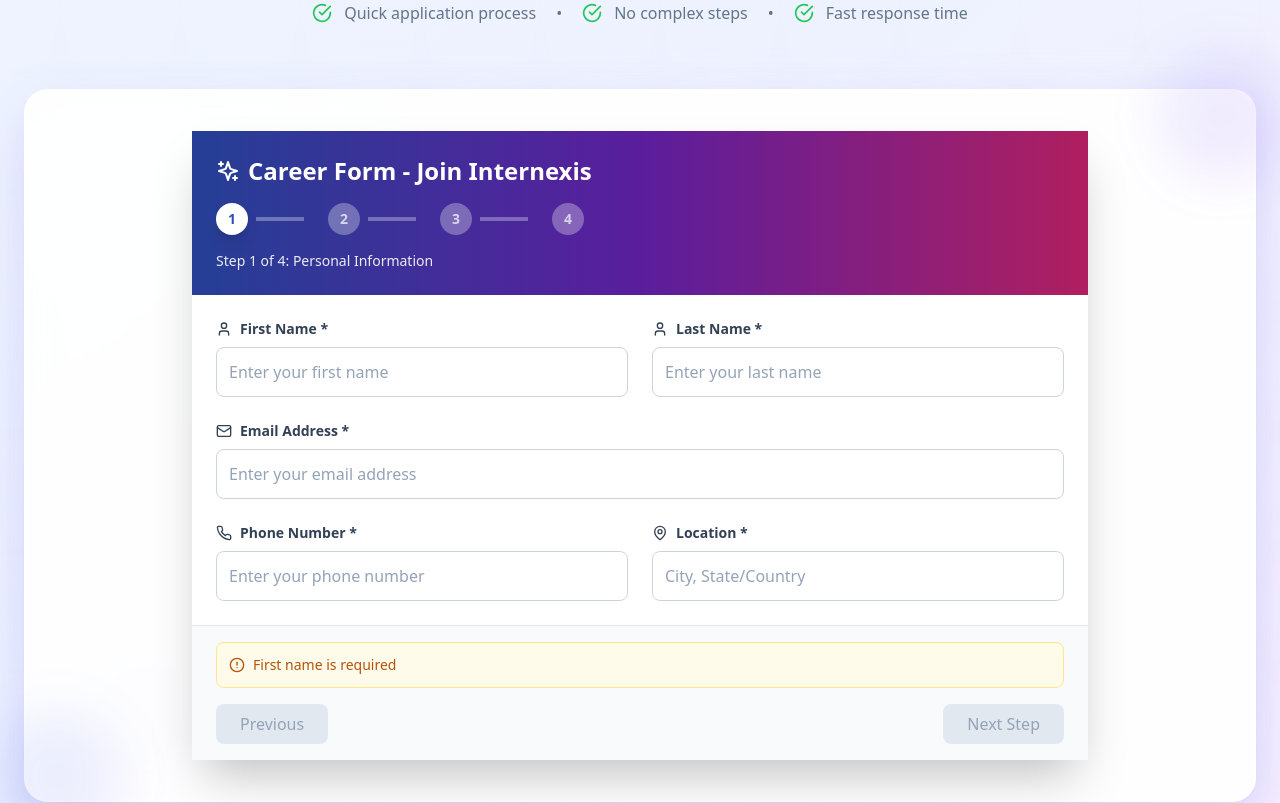
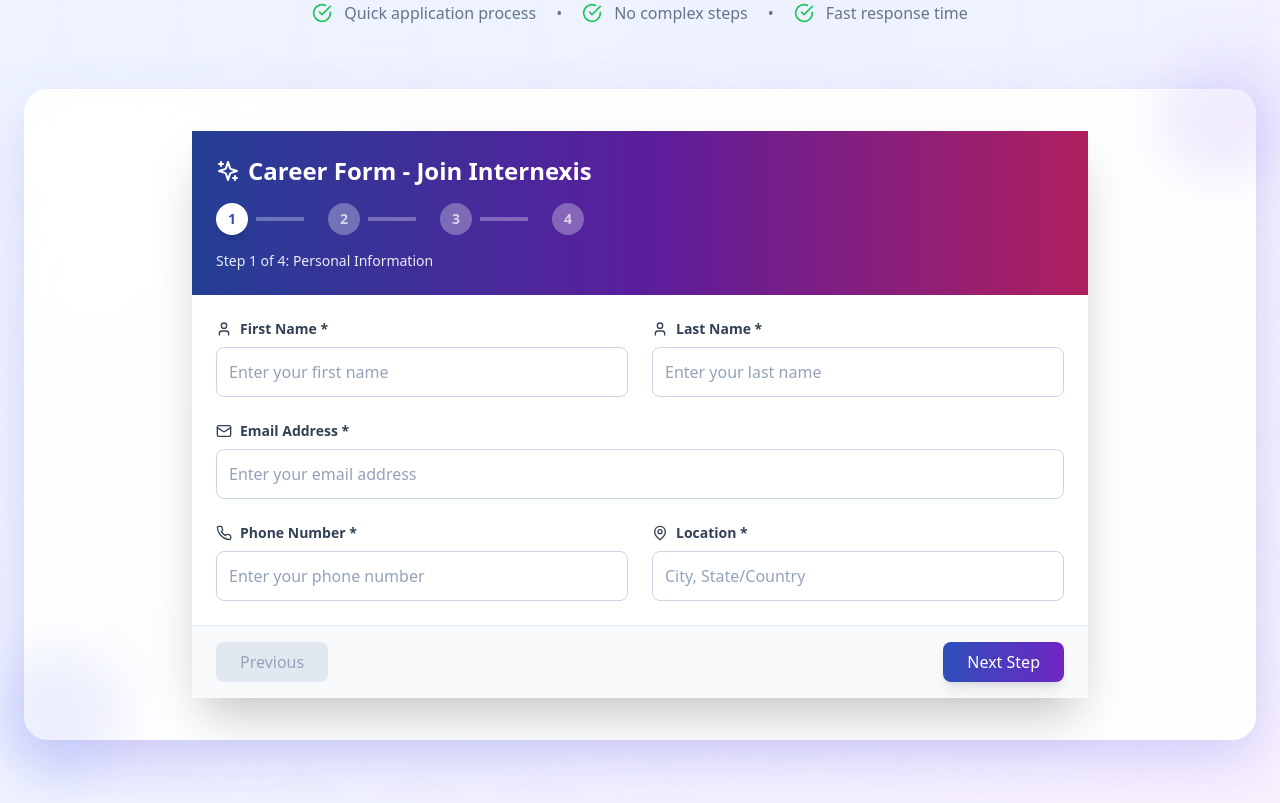
Before and after one commit to CodewithsushilOfficial/internexis-official, a React (Vite) app in the folder frontend/: page /careers in a window 1280 px wide. Shown: the part 6120-6923 px from the top of the page. Built offline with nearby package versions, Linux system fonts and the light colour scheme.

Commit message:
internexis

```diff
--- a/frontend/src/components/features/careers/CareerForm.tsx
+++ b/frontend/src/components/features/careers/CareerForm.tsx
@@ -14,7 +14,7 @@
  * - Smooth animations and transitions
  */
 
-import React, { useState } from 'react';
+import React, { useState, useEffect, useCallback, useMemo } from 'react';
 import { motion, AnimatePresence } from 'framer-motion';
 import {
   User,
@@ -85,6 +85,35 @@
   isEmbedded?: boolean;
 }
 
+// Wrapper component definition moved outside to prevent re-creation
+const FormWrapper: React.FC<{ children: React.ReactNode; isEmbedded: boolean }> = ({ children, isEmbedded }) => {
+  if (isEmbedded) {
+    return (
+      <div className="bg-white rounded-2xl max-w-4xl w-full mx-auto shadow-2xl">
+        {children}
+      </div>
+    );
+  }
+
+  return (
+    <motion.div
+      className="fixed inset-0 bg-black/60 backdrop-blur-sm flex items-center justify-center z-50"
+      initial={{ opacity: 0 }}
+      animate={{ opacity: 1 }}
+      exit={{ opacity: 0 }}
+    >
+      <motion.div
+        className="bg-white rounded-2xl max-w-4xl w-full mx-4 max-h-[90vh] overflow-hidden shadow-2xl"
+        initial={{ scale: 0.9, opacity: 0 }}
+        animate={{ scale: 1, opacity: 1 }}
+        transition={{ type: "spring", duration: 0.3 }}
+      >
+        {children}
+      </motion.div>
+    </motion.div>
+  );
+};
+
 const CareerForm: React.FC<CareerFormProps> = ({
   onClose,
   isEmbedded = false
@@ -125,8 +154,7 @@
     referralSource: '',
     additionalInfo: ''
   });
-
-  const roleTypes = [
+  const roleTypes = useMemo(() => [
     { value: 'web-developer', label: 'Web Developer', icon: '💻' },
     { value: 'app-developer', label: 'App Developer', icon: '📱' },
     { value: 'ai-ml-engineer', label: 'AI/ML Engineer', icon: '🤖' },
@@ -146,9 +174,9 @@
     { value: 'volunteer', label: 'Volunteer', icon: '❤️' },
     { value: 'project-manager', label: 'Project Manager', icon: '📋' },
     { value: 'business-analyst', label: 'Business Analyst', icon: '📊' }
-  ];
+  ], []);
 
-  const skillOptions = [
+  const skillOptions = useMemo(() => [
     // Frontend Development
     'React', 'Vue.js', 'Angular', 'JavaScript', 'TypeScript', 'HTML/CSS', 'Tailwind CSS', 'Bootstrap',
     'Next.js', 'Nuxt.js', 'Svelte', 'jQuery', 'SASS/SCSS', 'Webpack', 'Vite',
@@ -179,50 +207,50 @@
     // Soft Skills & Management
     'Leadership', 'Project Management', 'Communication', 'Problem Solving', 'Team Management',
     'Agile/Scrum', 'Product Management', 'Strategic Planning', 'Time Management'
-  ];
+  ], []);
 
-  const mentorAreas = [
+  const mentorAreas = useMemo(() => [
     'Web Development', 'Mobile Development', 'AI/ML', 'Data Science', 'UI/UX Design',
     'Digital Marketing', 'Career Guidance', 'Entrepreneurship', 'Project Management',
     'Technical Writing', 'Public Speaking', 'Interview Preparation'
-  ];
+  ], []);const handleInputChange = useCallback((field: keyof FormData, value: string | string[]) => {
+    setFormData(prev => {
+      // Only update if the value has actually changed to prevent unnecessary re-renders
+      if (prev[field] === value) return prev;
+      return { ...prev, [field]: value };
+    });
+  }, []);
 
-  const handleInputChange = (field: keyof FormData, value: string | string[]) => {
-    setFormData(prev => ({ ...prev, [field]: value }));
-  };
+  // Debounced input handler to prevent too frequent updates
+  const handleTextareaChange = useCallback((field: keyof FormData, value: string) => {
+    setFormData(prev => ({
+      ...prev,
+      [field]: value
+    }));
+  }, []);
 
-  const handleSkillToggle = (skill: string) => {
+  const handleSkillToggle = useCallback((skill: string) => {
     setFormData(prev => ({
       ...prev,
       skills: prev.skills.includes(skill)
         ? prev.skills.filter(s => s !== skill)
         : [...prev.skills, skill]
     }));
-  };
+  }, []);
 
-  const handleMentorAreaToggle = (area: string) => {
+  const handleMentorAreaToggle = useCallback((area: string) => {
     setFormData(prev => ({
       ...prev,
       mentorAreas: prev.mentorAreas.includes(area)
         ? prev.mentorAreas.filter(a => a !== area)
         : [...prev.mentorAreas, area]
     }));
-  };
+  }, []);
 
-  const handleSubmit = async (e: React.FormEvent) => {
-    e.preventDefault();
-    setIsSubmitting(true);
-    setSubmitError(null);
-
-    try {
-      console.log('Career Form submitted:', formData);
-      setIsSubmitted(true);
-
-      if (isEmbedded) {
-        // Reset form after 3 seconds for embedded mode
-        setTimeout(() => {
+  const resetForm = () => {
     setIsSubmitted(false);
     setCurrentStep(1);
+    setSubmitError(null);
     setFormData({
       firstName: '',
       lastName: '',
@@ -254,13 +282,26 @@
       referralSource: '',
       additionalInfo: ''
     });
-        }, 3000);
-      } else {
-        // Close modal after 3 seconds
+  };
+  const handleSubmit = async (e: React.FormEvent) => {
+    e.preventDefault();
+
+    // Prevent double submission
+    if (isSubmitting) return;
+
+    setIsSubmitting(true);
+    setSubmitError(null);
+
+    try {      console.log('Career Form submitted:', formData);
+      setIsSubmitted(true);
+
+      if (!isEmbedded && onClose) {
+        // Close modal after 3 seconds only for modal mode
         setTimeout(() => {
-          if (onClose) onClose();
+          onClose();
         }, 3000);
       }
+      // For embedded mode, keep the success state without auto-reset
     } catch (error) {
       console.error('Submission error:', error);
       setSubmitError('Network error. Please try again.');
@@ -275,100 +316,16 @@
 
   const prevStep = () => {
     if (currentStep > 1) setCurrentStep(currentStep - 1);
+  };  const isMentorRole = useMemo(() => formData.roleType === 'mentor', [formData.roleType]);
+  const isStudentRole = useMemo(() => ['student-team-member', 'campus-ambassador'].includes(formData.roleType), [formData.roleType]);
+  const showEducationFields = useMemo(() => isStudentRole || formData.university, [isStudentRole, formData.university]);
+  // Prevent unwanted form resets
+  useEffect(() => {
+    // Prevent form reset on component re-render
+    return () => {
+      // Cleanup function if needed
     };
-  // Enhanced validation functions
-  const isValidEmail = (email: string) => {
-    const emailRegex = /^[^\s@]+@[^\s@]+\.[^\s@]+$/;
-    return emailRegex.test(email);
-  };
-  const isValidPhone = (phone: string) => {
-    const phoneRegex = /^[+]?[1-9][\d]{0,15}$/;
-    return phoneRegex.test(phone.replace(/\s+/g, ''));
-  };
-
-  const isStepValid = (step: number) => {
-    switch (step) {
-      case 1:
-        return formData.firstName.trim() &&
-               formData.lastName.trim() &&
-               formData.email.trim() && isValidEmail(formData.email) &&
-               formData.phone.trim() && isValidPhone(formData.phone) &&
-               formData.location.trim();
-      case 2:
-        return formData.roleType &&
-               formData.skills.length > 0 &&
-               formData.experience.trim() &&
-               formData.experience.trim().length >= 50; // Minimum 50 characters for experience
-      case 3:
-        return formData.availability &&
-               formData.whyJoin.trim() &&
-               formData.whyJoin.trim().length >= 100; // Minimum 100 characters for motivation
-      case 4:
-        return true;
-      default:
-        return false;
-    }
-  };
-
-  // Get validation message for current step
-  const getValidationMessage = (step: number) => {
-    switch (step) {
-      case 1:
-        if (!formData.firstName.trim()) return "First name is required";
-        if (!formData.lastName.trim()) return "Last name is required";
-        if (!formData.email.trim()) return "Email is required";
-        if (!isValidEmail(formData.email)) return "Please enter a valid email address";
-        if (!formData.phone.trim()) return "Phone number is required";
-        if (!isValidPhone(formData.phone)) return "Please enter a valid phone number";
-        if (!formData.location.trim()) return "Location is required";
-        return "";
-      case 2:
-        if (!formData.roleType) return "Please select a role";
-        if (formData.skills.length === 0) return "Please select at least one skill";
-        if (!formData.experience.trim()) return "Experience description is required";
-        if (formData.experience.trim().length < 50) return "Please provide more detailed experience (minimum 50 characters)";
-        return "";
-      case 3:
-        if (!formData.availability) return "Please select your availability";
-        if (!formData.whyJoin.trim()) return "Please tell us why you want to join";
-        if (formData.whyJoin.trim().length < 100) return "Please provide more detailed motivation (minimum 100 characters)";
-        return "";
-      default:
-        return "";
-    }
-  };
-
-  const isMentorRole = formData.roleType === 'mentor';
-  const isStudentRole = ['student-team-member', 'campus-ambassador'].includes(formData.roleType);
-
-  // Wrapper component based on usage type
-  const FormWrapper = ({ children }: { children: React.ReactNode }) => {
-    if (isEmbedded) {
-      return (
-        <div className="bg-white rounded-2xl max-w-4xl w-full mx-auto shadow-2xl">
-          {children}
-        </div>
-      );
-    }
-
-    return (
-      <motion.div
-        className="fixed inset-0 bg-black/60 backdrop-blur-sm flex items-center justify-center z-50"
-        initial={{ opacity: 0 }}
-        animate={{ opacity: 1 }}
-        exit={{ opacity: 0 }}
-      >
-        <motion.div
-          className="bg-white rounded-2xl max-w-4xl w-full mx-4 max-h-[90vh] overflow-hidden shadow-2xl"
-          initial={{ scale: 0.9, opacity: 0 }}
-          animate={{ scale: 1, opacity: 1 }}
-          transition={{ type: "spring", duration: 0.3 }}
-        >
-          {children}
-        </motion.div>
-      </motion.div>
-    );
-  };
+  }, []);
 
   if (isSubmitted) {
     return (
@@ -416,23 +373,32 @@
             initial={{ width: 0 }}
             animate={{ width: "100%" }}
             transition={{ delay: 0.5, duration: 2 }}
-          />
-
-          <motion.p
+          />          <motion.p
             className="text-sm text-gray-500"
             initial={{ y: 20, opacity: 0 }}
             animate={{ y: 0, opacity: 1 }}
             transition={{ delay: 0.6 }}
           >
-            {isEmbedded ? "Form will reset automatically..." : "This window will close automatically..."}
+            {isEmbedded ? "Application submitted successfully!" : "This window will close automatically..."}
           </motion.p>
+            {isEmbedded && (
+            <motion.button
+              type="button"
+              onClick={resetForm}
+              className="mt-6 px-6 py-2 bg-gradient-to-r from-blue-600 to-purple-600 text-white rounded-lg font-medium hover:from-blue-700 hover:to-purple-700 transition-all shadow-lg hover:shadow-xl"
+              initial={{ y: 20, opacity: 0 }}
+              animate={{ y: 0, opacity: 1 }}
+              transition={{ delay: 0.8 }}
+            >
+              Submit Another Application
+            </motion.button>
+          )}
         </motion.div>
       </motion.div>
     );
   }
-
   return (
-    <FormWrapper>
+    <FormWrapper isEmbedded={isEmbedded}>
       {/* Header */}
       <div className="bg-gradient-to-r from-blue-600 via-purple-600 to-pink-600 p-6 text-white relative overflow-hidden">
         <div className="absolute inset-0 bg-black/20"></div>
@@ -484,8 +450,7 @@
       </div>
 
       {/* Form Content */}
-      <div className={`p-6 ${isEmbedded ? 'max-h-none' : 'overflow-y-auto max-h-[calc(90vh-200px)]'}`}>
-        <form onSubmit={handleSubmit}>
+      <div className={`p-6 ${isEmbedded ? 'max-h-none' : 'overflow-y-auto max-h-[calc(90vh-200px)]'}`}>        <form onSubmit={handleSubmit} key="career-form">
           <AnimatePresence mode="wait">
             {/* Step 1: Personal Information */}
             {currentStep === 1 && (
@@ -502,8 +467,8 @@
                     <label className="text-sm font-semibold text-gray-700 flex items-center gap-2">
                       <User className="w-4 h-4" />
                       First Name *
-                    </label>
-                    <input
+                    </label>                    <input
+                      id="firstName"
                       type="text"
                       value={formData.firstName}
                       onChange={(e) => handleInputChange('firstName', e.target.value)}
@@ -517,8 +482,8 @@
                     <label className="text-sm font-semibold text-gray-700 flex items-center gap-2">
                       <User className="w-4 h-4" />
                       Last Name *
-                    </label>
-                    <input
+                    </label>                    <input
+                      id="lastName"
                       type="text"
                       value={formData.lastName}
                       onChange={(e) => handleInputChange('lastName', e.target.value)}
@@ -533,8 +498,8 @@
                   <label className="text-sm font-semibold text-gray-700 flex items-center gap-2">
                     <Mail className="w-4 h-4" />
                     Email Address *
-                  </label>
-                  <input
+                  </label>                  <input
+                    id="email"
                     type="email"
                     value={formData.email}
                     onChange={(e) => handleInputChange('email', e.target.value)}
@@ -549,8 +514,8 @@
                     <label className="text-sm font-semibold text-gray-700 flex items-center gap-2">
                       <Phone className="w-4 h-4" />
                       Phone Number *
-                    </label>
-                    <input
+                    </label>                    <input
+                      id="phone"
                       type="tel"
                       value={formData.phone}
                       onChange={(e) => handleInputChange('phone', e.target.value)}
@@ -564,8 +529,8 @@
                     <label className="text-sm font-semibold text-gray-700 flex items-center gap-2">
                       <MapPin className="w-4 h-4" />
                       Location *
-                    </label>
-                    <input
+                    </label>                    <input
+                      id="location"
                       type="text"
                       value={formData.location}
                       onChange={(e) => handleInputChange('location', e.target.value)}
@@ -638,23 +603,15 @@
                 </div>                <div className="space-y-2">
                   <label className="block text-sm font-semibold text-gray-700">
                     Experience *
-                  </label>
-                  <textarea
+                  </label>                  <textarea
+                    id="experience"
                     value={formData.experience}
-                    onChange={(e) => handleInputChange('experience', e.target.value)}
+                    onChange={(e) => handleTextareaChange('experience', e.target.value)}
                     className="w-full p-3 border border-gray-300 rounded-lg focus:ring-2 focus:ring-blue-500 focus:border-transparent transition-all"
                     rows={4}
                     placeholder="Describe your relevant experience, projects, and achievements..."
                     required
                   />
-                  <div className="flex justify-between items-center text-xs">
-                    <span className={`${formData.experience.length >= 50 ? 'text-green-600' : 'text-gray-500'}`}>
-                      {formData.experience.length}/50 characters minimum
-                    </span>
-                    {formData.experience.length < 50 && (
-                      <span className="text-amber-600">Need {50 - formData.experience.length} more characters</span>
-                    )}
-                  </div>
                 </div>
 
                 {/* Mentor-specific fields */}
@@ -663,10 +620,9 @@
                     <div className="space-y-2">
                       <label className="block text-sm font-semibold text-gray-700">
                         Mentoring Experience
-                      </label>
-                      <textarea
+                      </label>                      <textarea
                         value={formData.mentorExperience}
-                        onChange={(e) => handleInputChange('mentorExperience', e.target.value)}
+                        onChange={(e) => handleTextareaChange('mentorExperience', e.target.value)}
                         className="w-full p-3 border border-gray-300 rounded-lg focus:ring-2 focus:ring-blue-500 focus:border-transparent transition-all"
                         rows={3}
                         placeholder="Describe your mentoring experience and approach..."
@@ -692,10 +648,8 @@
                       </div>
                     </div>
                   </>
-                )}
-
-                {/* Education fields for students */}
-                {(isStudentRole || formData.university) && (
+                )}                {/* Education fields for students */}
+                {showEducationFields && (
                   <div className="grid grid-cols-1 md:grid-cols-2 gap-6">
                     <div className="space-y-2">
                       <label className="text-sm font-semibold text-gray-700 flex items-center gap-2">
@@ -818,32 +772,23 @@
                 </div>                <div className="space-y-2">
                   <label className="block text-sm font-semibold text-gray-700">
                     Why do you want to join Internexis? *
-                  </label>
-                  <textarea
+                  </label>                  <textarea
+                    id="whyJoin"
                     value={formData.whyJoin}
-                    onChange={(e) => handleInputChange('whyJoin', e.target.value)}
+                    onChange={(e) => handleTextareaChange('whyJoin', e.target.value)}
                     className="w-full p-3 border border-gray-300 rounded-lg focus:ring-2 focus:ring-blue-500 focus:border-transparent transition-all"
                     rows={4}
                     placeholder="Tell us about your motivation and what you hope to achieve..."
                     required
                   />
-                  <div className="flex justify-between items-center text-xs">
-                    <span className={`${formData.whyJoin.length >= 100 ? 'text-green-600' : 'text-gray-500'}`}>
-                      {formData.whyJoin.length}/100 characters minimum
-                    </span>
-                    {formData.whyJoin.length < 100 && (
-                      <span className="text-amber-600">Need {100 - formData.whyJoin.length} more characters</span>
-                    )}
-                  </div>
                 </div>
 
                 <div className="space-y-2">
                   <label className="block text-sm font-semibold text-gray-700">
                     Previous Work/Projects (Optional)
-                  </label>
-                  <textarea
+                  </label>                  <textarea
                     value={formData.previousWork}
-                    onChange={(e) => handleInputChange('previousWork', e.target.value)}
+                    onChange={(e) => handleTextareaChange('previousWork', e.target.value)}
                     className="w-full p-3 border border-gray-300 rounded-lg focus:ring-2 focus:ring-blue-500 focus:border-transparent transition-all"
                     rows={3}
                     placeholder="Describe any relevant previous work or personal projects..."
@@ -929,14 +874,6 @@
         </form>
       </div>      {/* Footer */}
       <div className="bg-gray-50 px-6 py-4 border-t">
-        {/* Validation Message */}
-        {!isStepValid(currentStep) && currentStep < 4 && (
-          <div className="mb-4 p-3 bg-amber-50 border border-amber-200 rounded-lg flex items-center gap-2 text-amber-700">
-            <AlertCircle className="w-4 h-4 flex-shrink-0" />
-            <span className="text-sm">{getValidationMessage(currentStep)}</span>
-          </div>
-        )}
-
         <div className="flex justify-between items-center">
           <button
             type="button"
@@ -956,13 +893,7 @@
               <button
                 type="button"
                 onClick={nextStep}
-                disabled={!isStepValid(currentStep)}
-                className={`px-6 py-2 rounded-lg font-medium transition-all ${
-                  isStepValid(currentStep)
-                    ? 'bg-gradient-to-r from-blue-600 to-purple-600 text-white hover:from-blue-700 hover:to-purple-700 shadow-lg hover:shadow-xl'
-                    : 'bg-gray-200 text-gray-400 cursor-not-allowed'
-                }`}
-                title={!isStepValid(currentStep) ? getValidationMessage(currentStep) : ''}
+                className="px-6 py-2 rounded-lg font-medium transition-all bg-gradient-to-r from-blue-600 to-purple-600 text-white hover:from-blue-700 hover:to-purple-700 shadow-lg hover:shadow-xl"
               >
                 Next Step
               </button>
@@ -987,8 +918,7 @@
               </button>
             )}
           </div>
-        </div>
-      </div>
+        </div>      </div>
     </FormWrapper>
   );
 };
```
Lines whose indentation alone changed are shown as unchanged.
